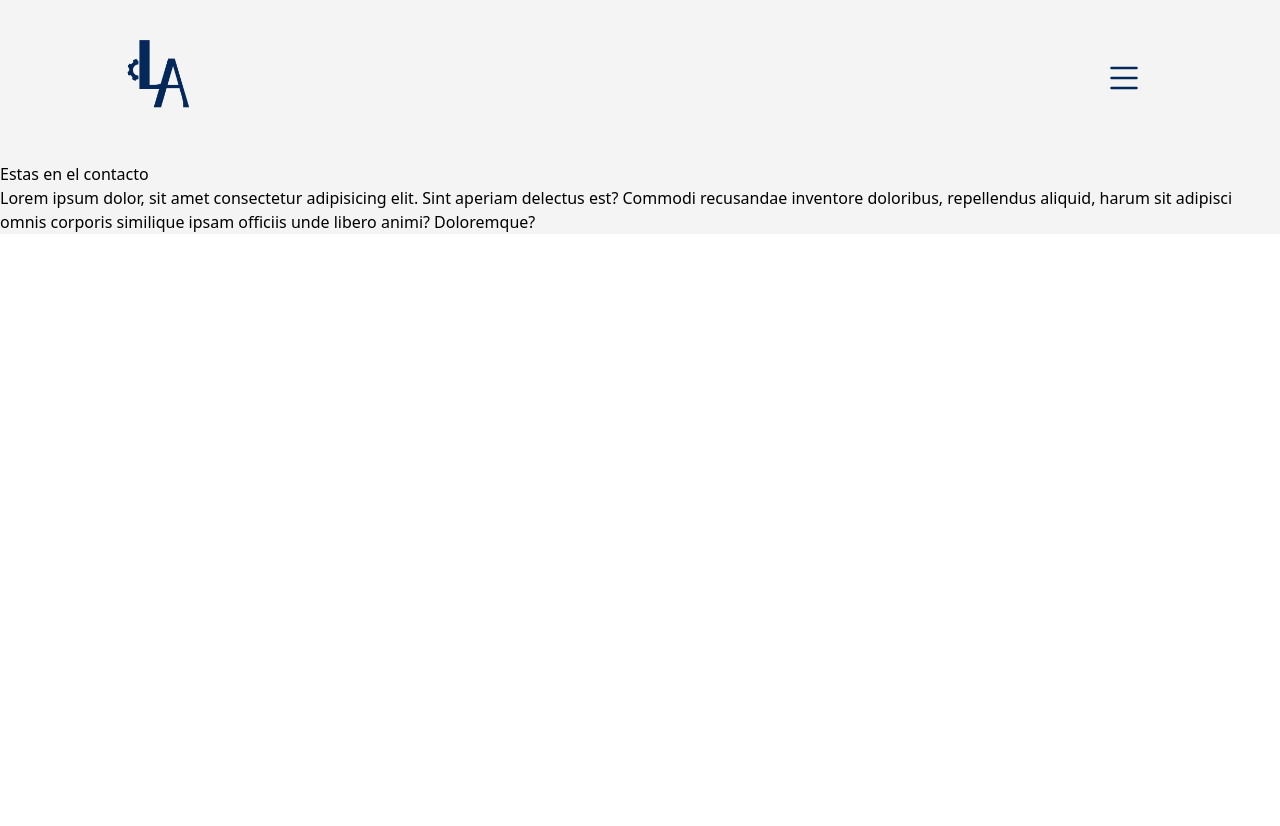
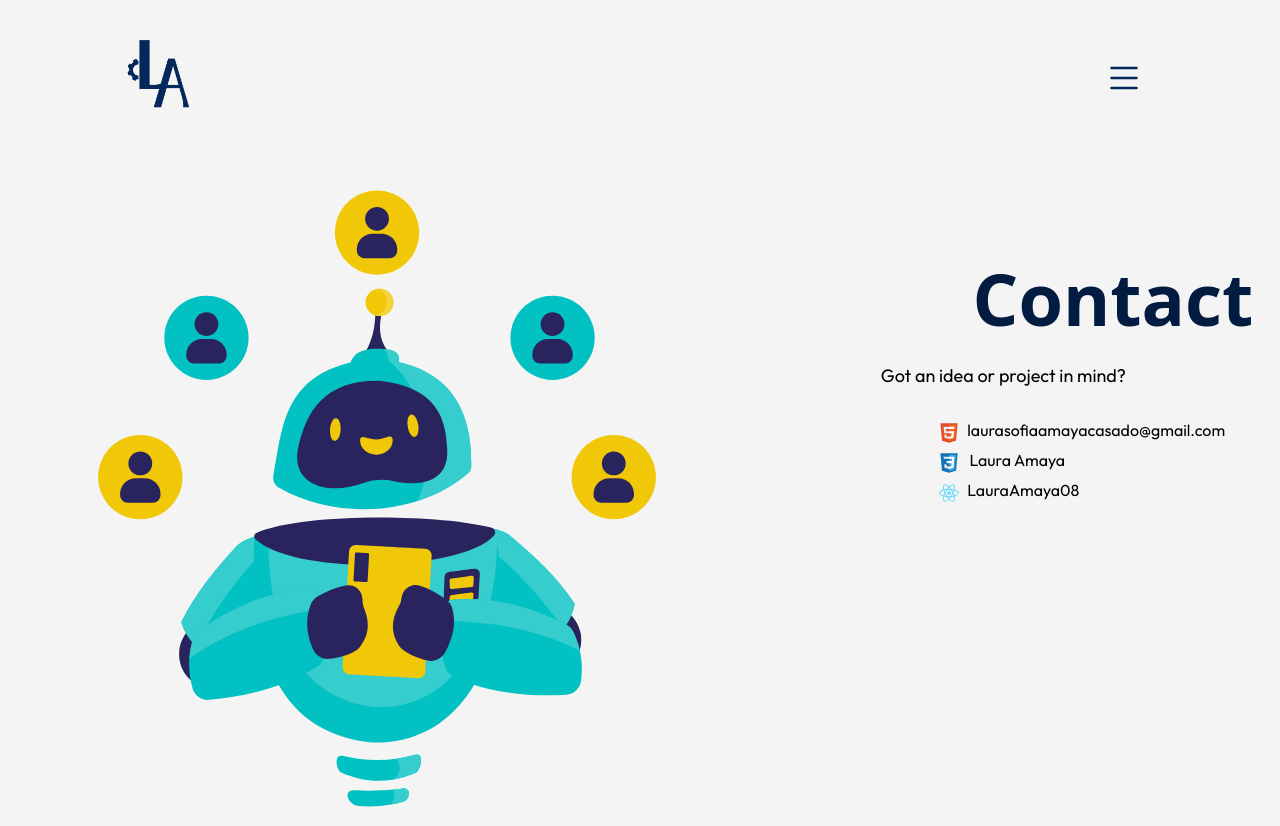
Before and after one commit to LauraAmaya08/portfolio_LauraAmaya, a React (Vite) app: page /contact in a window 1280 px wide. Before the commit the page ends 800 px from the top, so only its background shows below. Built offline with nearby package versions, Linux system fonts and the light colour scheme.

Commit message:
feat: :sparkles: Contact part on progress

```diff
--- a/src/app.jsx
+++ b/src/app.jsx
@@ -1,4 +1,4 @@
-import {React,useEffect,useState} from "react";
+import {React} from "react";
 import ReactDOM from "react-dom/client";
 import { Header } from "./components/header";
 import { BrowserRouter, Route, Routes } from "react-router-dom";
--- /dev/null
+++ b/src/components/contacto.jsx
@@ -0,0 +1,10 @@
+import React from "react";
+
+export const Contacto = ({informarcion,src}) => {
+    return(
+    <div className="flex flex-row space-x-2 justify-center">
+        <img className="h-[30px] w-[20px]" src={`${src}`} alt="Icono" />
+        <p className="font-outfit text-center w-[100px]">{informarcion}</p>
+    </div>
+    )
+}
--- a/src/views/contact.jsx
+++ b/src/views/contact.jsx
@@ -1,10 +1,25 @@
 import React from "react";
+import { motion } from "framer-motion";
+import { Contacto } from "../components/contacto";
 
 export const Contact = () => {
-    return(
-        <div>
-            <h2>Estas en el contacto</h2>
-            <p>Lorem ipsum dolor, sit amet consectetur adipisicing elit. Sint aperiam delectus est? Commodi recusandae inventore doloribus, repellendus aliquid, harum sit adipisci omnis corporis similique ipsam officiis unde libero animi? Doloremque?</p>
-        </div>
-    )
-}
+    return (
+        <motion.div
+            className="h-[83vh] m-0 overflow-hidden flex items-start justify-evenly flex-row-reverse"
+            initial={{ opacity: 0, scale: 1 }}
+            animate={{ opacity: 1, scale: 1 }}
+            transition={{ duration: 1.2 }}
+        >
+                <div className="flex flex-col items-center w-[500px] h-[700px]">
+                    <h2 className="text-7xl mt-[20%] text-azul font-bold text-right w-full">Contact</h2>
+                    <p className="mt-7 font-outfit text-lg text-right">
+                    Got an idea or project in mind? <br /><br />
+                    </p>
+                    <Contacto informarcion="laurasofiaamayacasado@gmail.com" src="icons/html.svg" />
+                    <Contacto informarcion="Laura Amaya" src="icons/css.svg" />
+                    <Contacto informarcion="LauraAmaya08" src="icons/react.svg" />
+                </div>
+                <img src="icons/contact.svg" alt="Greet" className="h-[700px] w-auto"/>
+        </motion.div>
+    );
+};
```
Also changed, not shown: public/icons/contact.svg (added).
